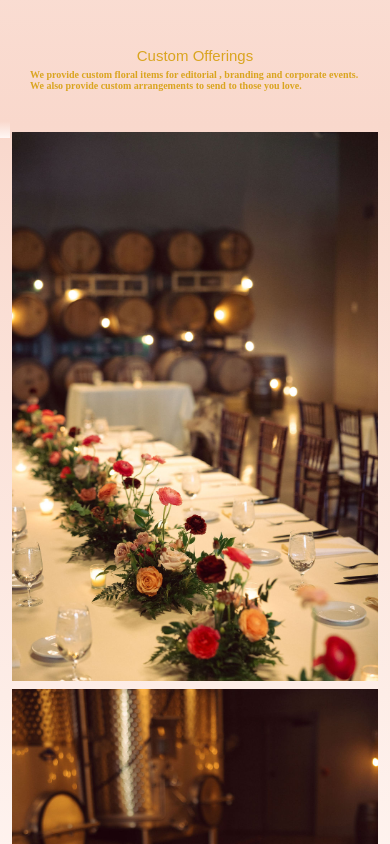
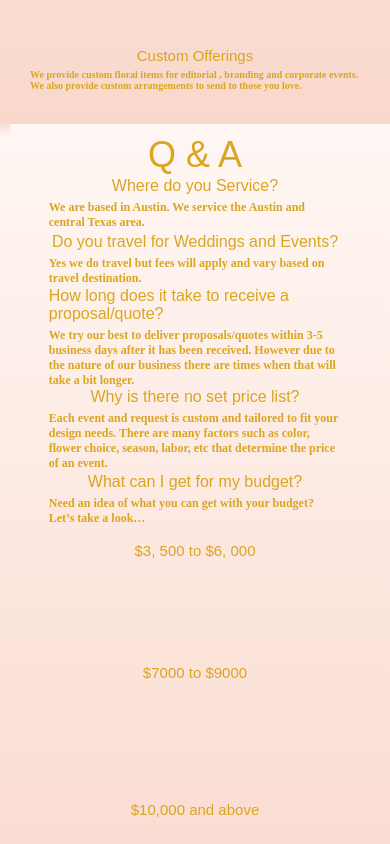
Before and after one commit to GPain2007/hbmAnimated, a React (Vite) app: page /offerings in a window 390 px wide. Shown: the part 720-1564 px from the top of the page. Built offline with nearby package versions, Linux system fonts and the light colour scheme; a web font is replaced by a local one.

Commit message:
added final touches

```diff
--- a/src/components/imageSlider/ImageSlider.scss
+++ b/src/components/imageSlider/ImageSlider.scss
@@ -4,7 +4,13 @@
   flex: 2;
   height: 100%;
   position: relative;
+  display: flex;
+  justify-content: center;
+  align-items: center;
   @include mobile {
+    display: initial;
+    justify-content: initial;
+    align-items: initial;
     background-color: #333;
     overflow: hidden;
     white-space: nowrap;
--- a/src/components/pictureGallery/Gallery.scss
+++ b/src/components/pictureGallery/Gallery.scss
@@ -32,5 +32,7 @@
   .column {
     flex: 100%;
     max-width: 100%;
+    display: none;
+    height: 0px;
   }
 }
--- a/src/components/qAndA/QA.jsx
+++ b/src/components/qAndA/QA.jsx
@@ -61,7 +61,7 @@ const QA = () => {
       <div className="listContainer">
         <div className="box">
           <button onClick={handleClick2}>
-            <h2>3, 500 to 6, 000</h2>
+            <h2>$3, 500 to $6, 000</h2>
           </button>
 
           <p className={`text ${showMid ? "visible" : "hidden"}`}>
--- a/src/pages/offerings/Offerings.jsx
+++ b/src/pages/offerings/Offerings.jsx
@@ -1,5 +1,5 @@
 import { NavBar } from "../../components/navbar/NavBar";
-import React, { useEffect } from "react";
+import React, { useEffect, useState } from "react";
 import OfferSection from "../../components/offeringsSection/OfferSection";
 import QA from "../../components/qAndA/QA";
 import Gallery from "../../components/pictureGallery/Gallery";
@@ -7,15 +7,27 @@ import Footer from "../../components/footer/Footer";
 import "./Offerings.scss";
 
 const Offerings = () => {
+  const [isFullWidth, setIsFullWidth] = useState(window.innerWidth >= 768); // Adjust breakpoint as needed (768px is common for tablets)
+
+  useEffect(() => {
+    const handleResize = () => setIsFullWidth(window.innerWidth >= 768);
+
+    window.addEventListener("resize", handleResize);
+
+    // Cleanup function to remove event listener on unmount
+    return () => window.removeEventListener("resize", handleResize);
+  }, []);
   return (
     <div>
       <section>
         <NavBar />
         <OfferSection />
       </section>
-      <section className="gallery-section">
-        <Gallery />
-      </section>
+      {isFullWidth && (
+        <section className="gallery-section">
+          <Gallery />
+        </section>
+      )}
       <section>
         <QA />
       </section>
--- a/src/pages/offerings/Offerings.scss
+++ b/src/pages/offerings/Offerings.scss
@@ -31,7 +31,9 @@
 
 @media screen and (max-width: 600px) {
   .gallery-section .column {
-    flex: 100%;
-    max-width: 100%;
+    display: none;
+    section {
+      height: 0vpx;
+    }
   }
 }
```
